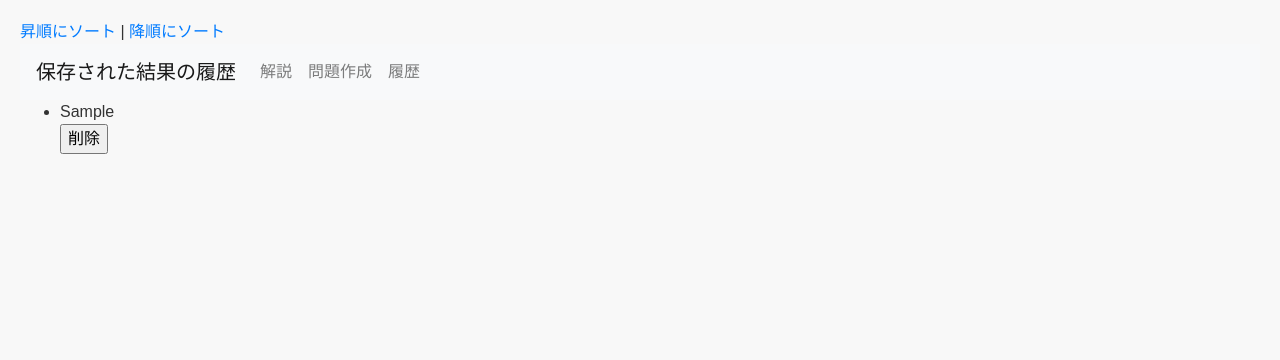
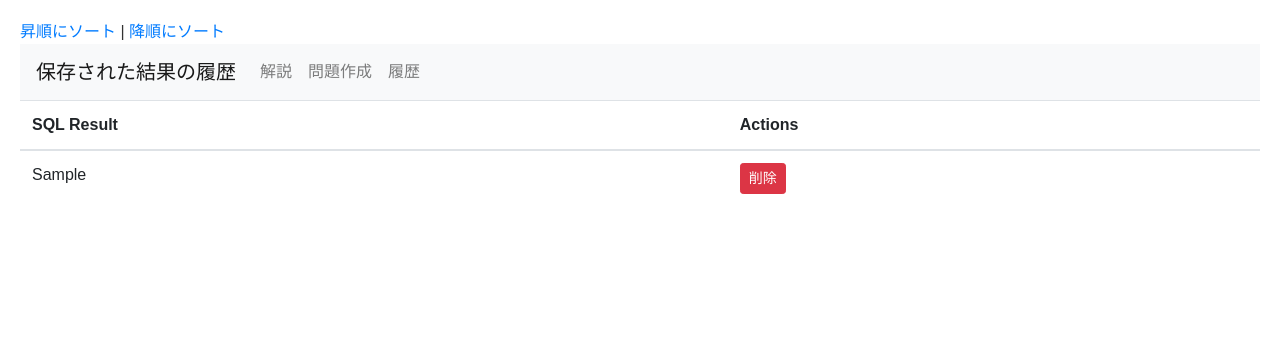
Before and after one commit to 1f10210146/practice-grade3, a Django app: page /new/ in a window 1280 px wide. Shown: the top 360 px of the page. Run offline with Django 4.2, Linux system fonts and the light colour scheme; tables that the repository leaves empty hold one stand-in row (values such as "Sample post"); some libraries are stand-ins or nearby versions.

Commit message:
追加２

```diff
--- a/teamapp/templates/teamapp/home.html
+++ b/teamapp/templates/teamapp/home.html
@@ -47,9 +47,11 @@
     <!-- ここに検索フォームを追加 -->
     <!-- SQL結果表示部分を整理 -->
     <div class="sql-result mt-3">
+      <p>問題</p>
       {{SQL_Result}}
     </div>
     <div class="chat-results my-3">
+      <p>解説</p>
       {{ chat_results }}
     </div>
   </div>
--- a/teamapp/templates/teamapp/new.html
+++ b/teamapp/templates/teamapp/new.html
@@ -13,7 +13,7 @@
             margin: 0;
             padding: 20px;
             color: #333;
-            background-color: #F8F8F8;
+
         }
         /* further styles as required */
     </style>
@@ -44,20 +44,31 @@
     <!-- Content and forms here -->
 
     {% if saved_results %}
-        <ul>
-            {% for saved_result in saved_results %}
-                <li>
-                    {{ saved_result.sql_result | linebreaksbr }}
-                    <form action="{% url 'delete_sql_result' saved_result.id %}" method="post">
-                        {% csrf_token %}
-                        <input type="submit" value="削除">
-                    </form>
-                </li>
+        <div class="table-responsive">
+            <table class="table">
+                <thead>
+                    <tr>
+                        <th>SQL Result</th>
+                        <th>Actions</th>
+                    </tr>
+                </thead>
+                <tbody>
+                    {% for saved_result in saved_results %}
+                        <tr>
+                            <td>{{ saved_result.sql_result }}</td>
+                            <td>
+                                <form action="{% url 'delete_sql_result' saved_result.id %}" method="post">
+                                    {% csrf_token %}
+                                    <input type="submit" value="削除" class="btn btn-danger btn-sm">
+                                </form>
+                                <br>
+                            </td>
 
-                <br>
-                <br>
-            {% endfor %}
-        </ul>
+                        </tr>
+                    {% endfor %}
+                </tbody>
+            </table>
+        </div>
     {% else %}
         <p>SQL 結果はありません。</p>
     {% endif %}
--- a/teamapp/views.py
+++ b/teamapp/views.py
@@ -40,7 +40,7 @@ def home(request):
             messages=[
                 {
                     "role": "system",
-                    "content": "問題の答えと解説をお願いします"
+                    "content": "問題の答えと解説を一問ずつ詳しくお願いします"
                 },
                 {
                     "role": "user",
@@ -131,9 +131,11 @@ Use the following format:
     SQLQuery:   "SQL Query to run"
     SQLResult:  "Result of the SQLQuery"
     Answer:     "Final answer here"
-Only use the following tables: {table_info}
+Only use the following tables: {table_info}\n
 Question: {input}
 """
+
+template = template.replace('    ', '    \n')
 
 # SQLDatabaseChainに用いるプロンプトの定義
 prompt = PromptTemplate(
```
